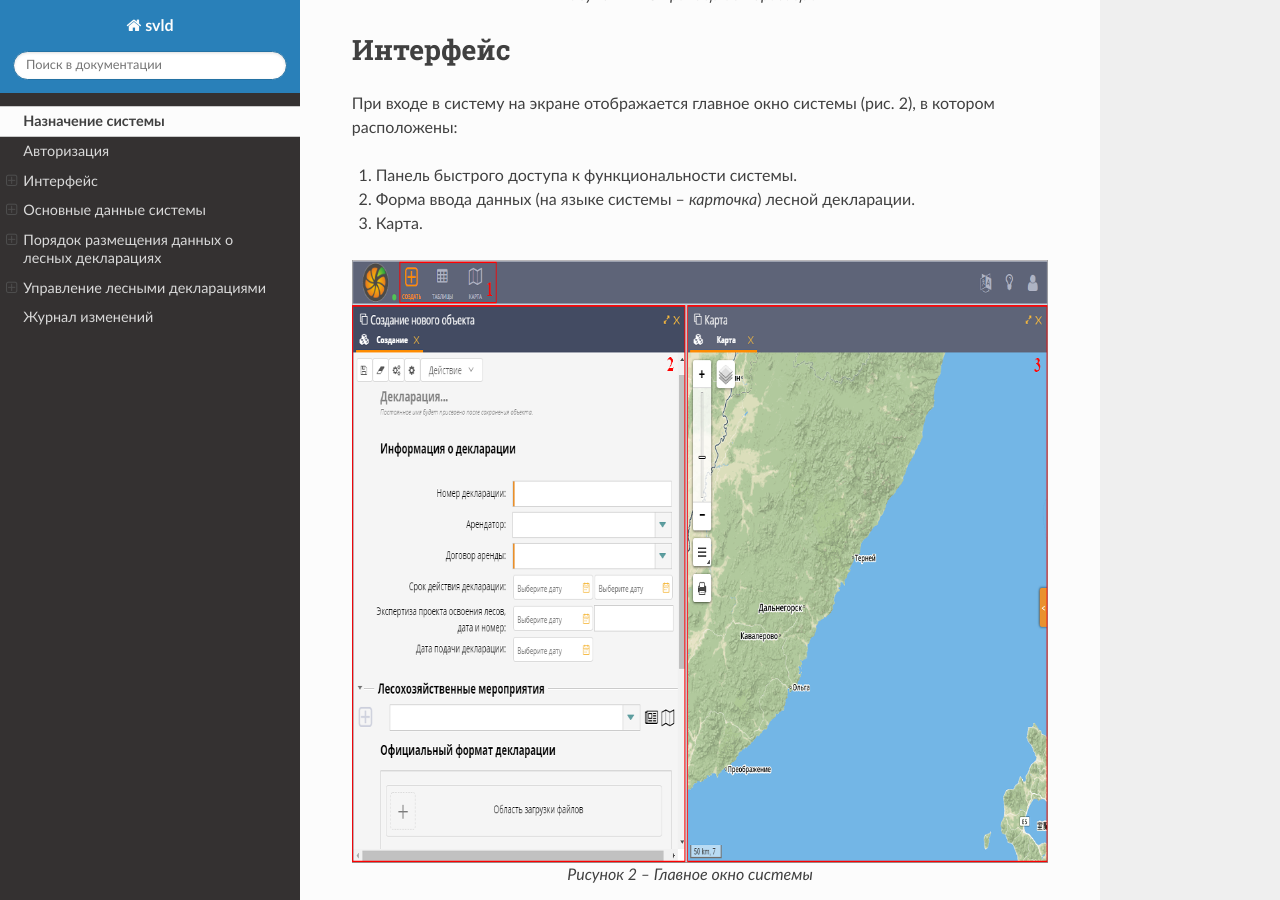
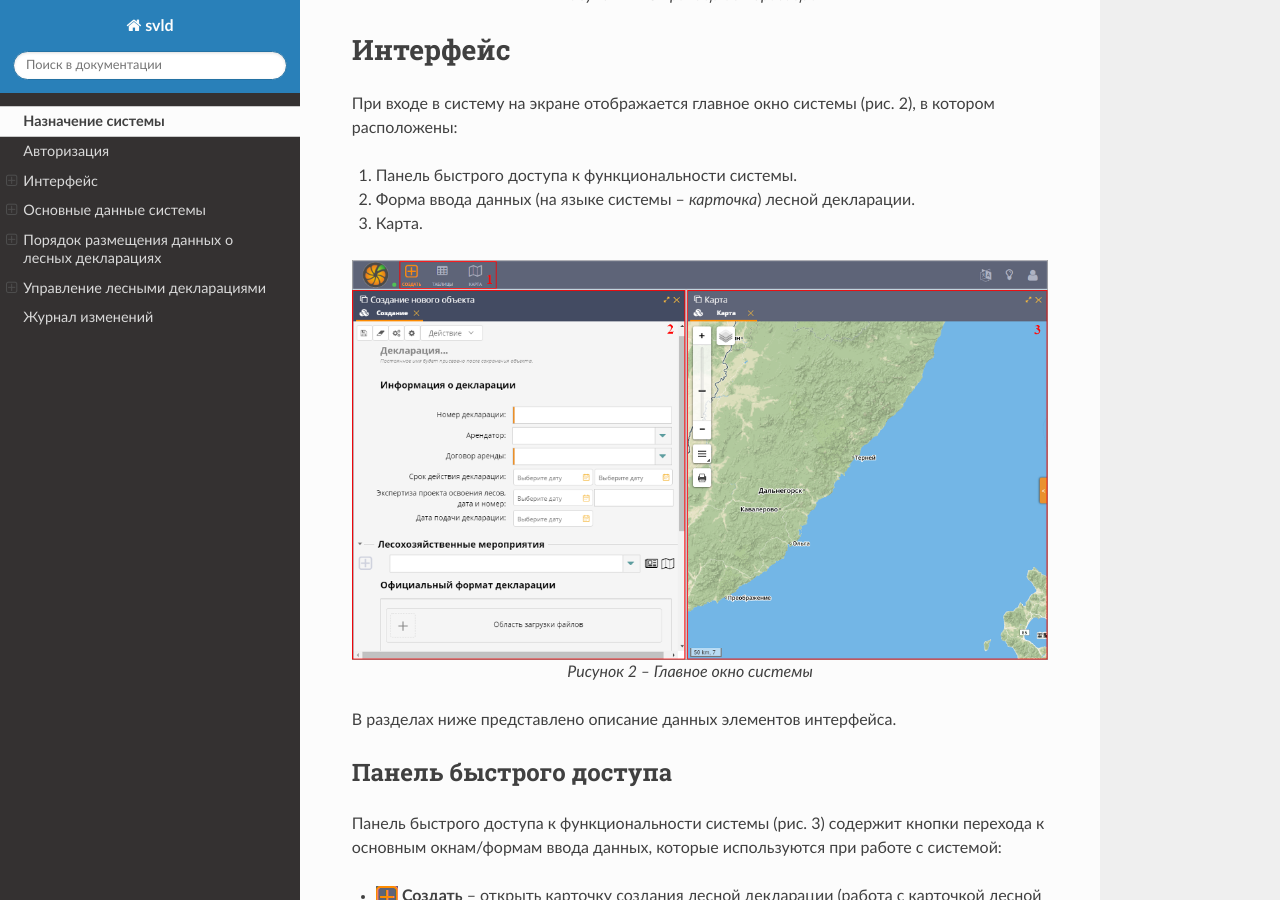
Before and after one commit to citoruspm/svld, a Sphinx documentation site: the page built from source/svld.rst, in a window 1280 px wide and 900 px high, scrolled down 1152 px. Built offline with Sphinx 7.4.7 and the Read the Docs theme 2.0.0, drawn with Linux system fonts in a browser that asks for light colours; formulas are drawn with MathJax 3.

Commit message:
Update svld.rst

```diff
--- a/source/svld.rst
+++ b/source/svld.rst
@@ -17,7 +17,6 @@
 В полях **Логин** и **Пароль** укажите соответствующие данные учетной записи и нажмите на кнопку **Войти в систему**.
 
 .. figure:: _static/avtorizaciya_1.png
-           :scale: 100 %
            :align: center
 
            Рисунок 1 – Страница авторизации
@@ -32,7 +31,6 @@
 3. Карта.
 
 .. figure:: _static/interfeis_1.png
-           :scale: 100 %
            :align: center
 
            Рисунок 2 – Главное окно системы
@@ -49,7 +47,6 @@
 -  |image3| **Карта** – открыть карту (описание карты представлено в разделе `Карта`_).
 
 .. figure:: _static/interfeis_2.png
-           :scale: 100 %
            :align: center
 
            Рисунок 3 – Панель быстрого доступа к функциональности системы
@@ -75,7 +72,6 @@
 2. С помощью командной кнопки **Показать на карте**, которая расположена в таблице лесных деклараций и в таблице лесохозяйственных мероприятий (см. раздел `Таблицы`_).
 
 .. figure:: _static/interfeis_4.png
-           :scale: 100 %
            :align: center
 
            Рисунок 4 – Инструменты работы с картой
```
